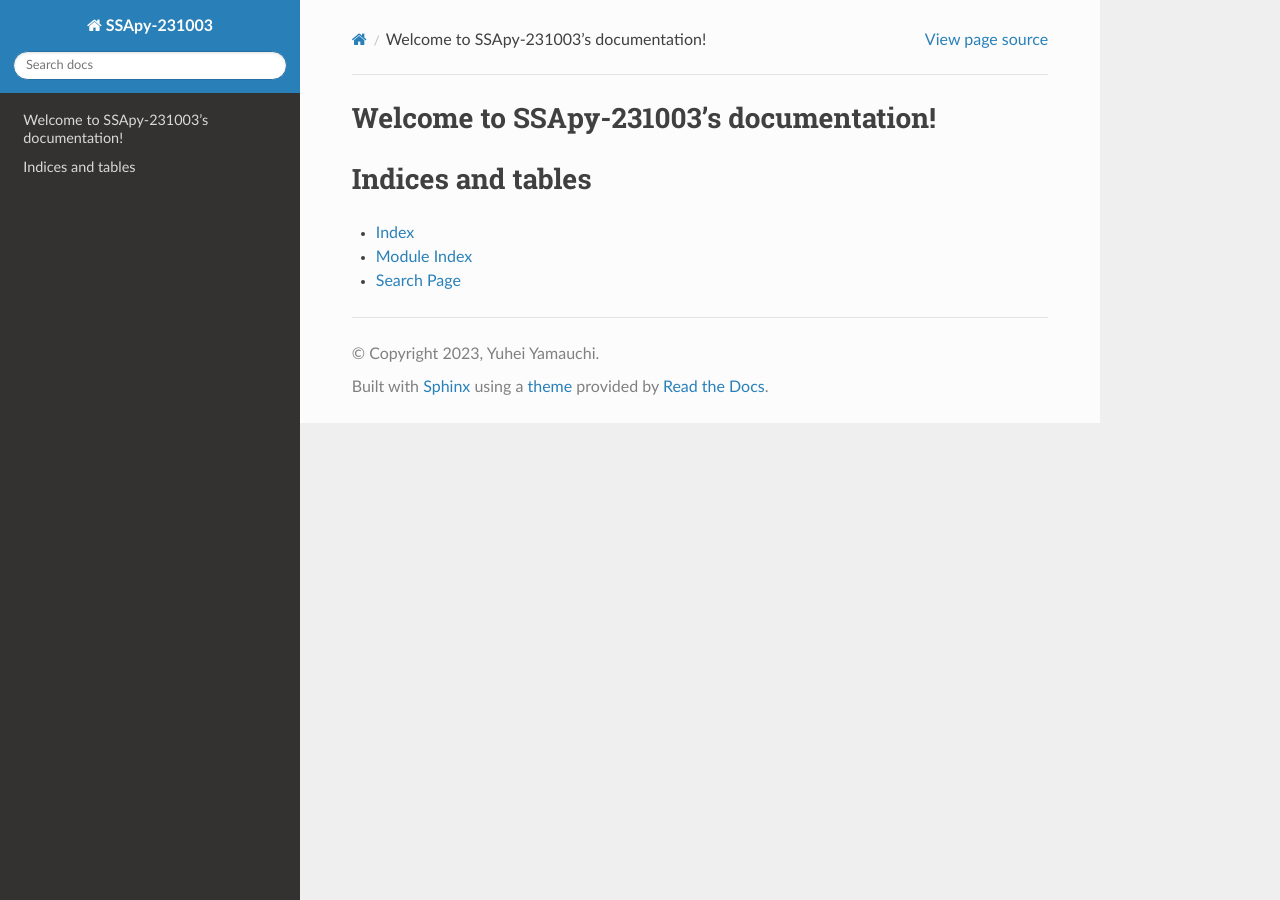
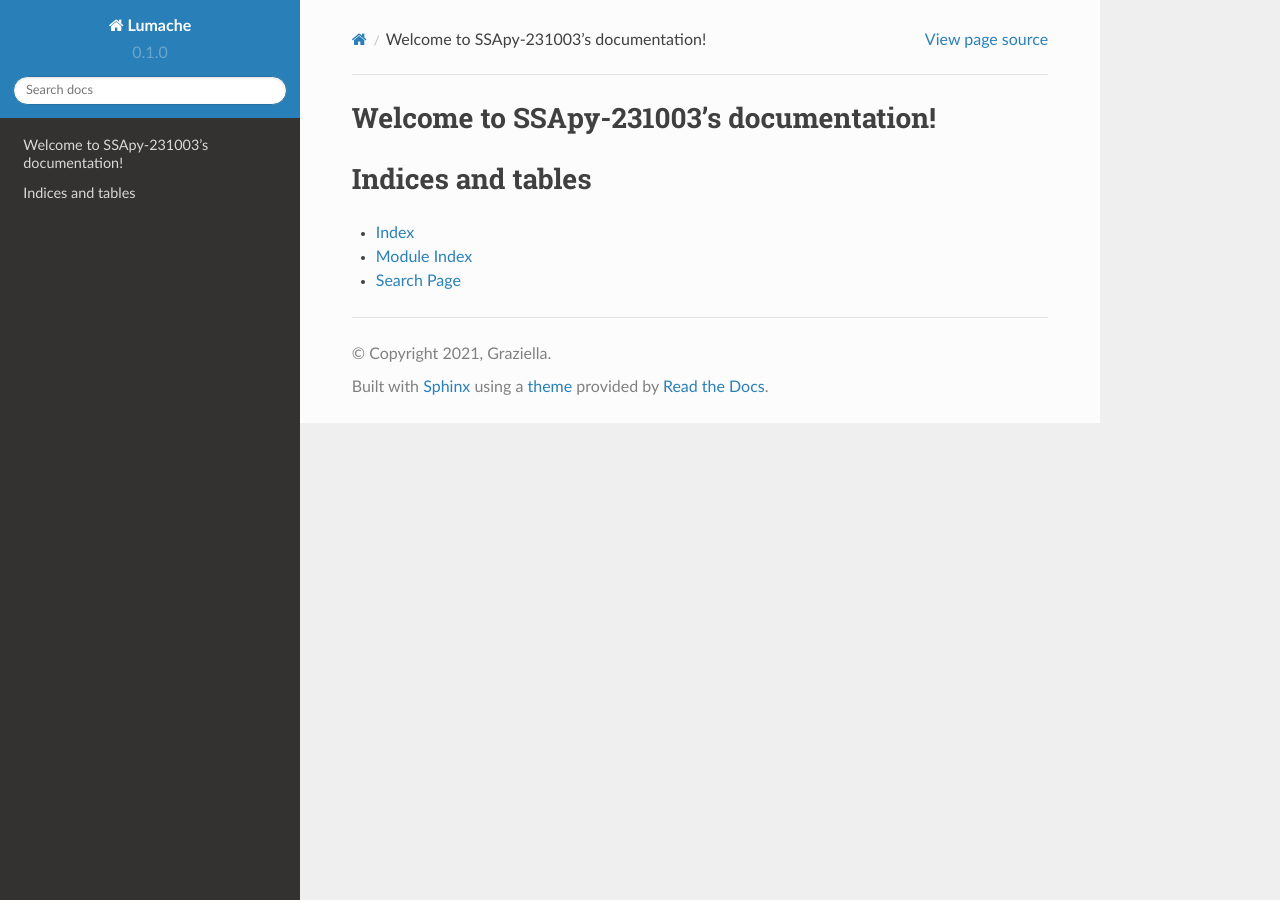
Before and after one commit to hishidagit/ibuffpy, a Sphinx documentation site: the page built from docs/source/index.rst, in a window 1280 px wide. Built offline with Sphinx 7.4.7 and the Read the Docs theme 2.0.0, drawn with Linux system fonts in a browser that asks for light colours; some of the changed lines change nothing that is shown.

Commit message:
change confpy

```diff
--- a/docs/source/conf.py
+++ b/docs/source/conf.py
@@ -1,53 +1,35 @@
 # Configuration file for the Sphinx documentation builder.
-#
-# This file only contains a selection of the most common options. For a full
-# list see the documentation:
-# https://www.sphinx-doc.org/en/master/usage/configuration.html
 
-# -- Path setup --------------------------------------------------------------
+# -- Project information
 
-# If extensions (or modules to document with autodoc) are in another directory,
-# add these directories to sys.path here. If the directory is relative to the
-# documentation root, use os.path.abspath to make it absolute, like shown here.
-#
-# import os
-# import sys
-# sys.path.insert(0, os.path.abspath('.'))
+project = 'Lumache'
+copyright = '2021, Graziella'
+author = 'Graziella'
 
+release = '0.1'
+version = '0.1.0'
 
-# -- Project information -----------------------------------------------------
+# -- General configuration
 
-project = 'SSApy-231003'
-copyright = '2023, Yuhei Yamauchi'
-author = 'Yuhei Yamauchi'
-
-
-# -- General configuration ---------------------------------------------------
-
-# Add any Sphinx extension module names here, as strings. They can be
-# extensions coming with Sphinx (named 'sphinx.ext.*') or your custom
-# ones.
 extensions = [
+    'sphinx.ext.duration',
+    'sphinx.ext.doctest',
+    'sphinx.ext.autodoc',
+    'sphinx.ext.autosummary',
+    'sphinx.ext.intersphinx',
 ]
 
-# Add any paths that contain templates here, relative to this directory.
+intersphinx_mapping = {
+    'python': ('https://docs.python.org/3/', None),
+    'sphinx': ('https://www.sphinx-doc.org/en/master/', None),
+}
+intersphinx_disabled_domains = ['std']
+
 templates_path = ['_templates']
 
-# List of patterns, relative to source directory, that match files and
-# directories to ignore when looking for source files.
-# This pattern also affects html_static_path and html_extra_path.
-exclude_patterns = []
+# -- Options for HTML output
 
+html_theme = 'sphinx_rtd_theme'
 
-# -- Options for HTML output -------------------------------------------------
-
-# The theme to use for HTML and HTML Help pages.  See the documentation for
-# a list of builtin themes.
-#
-#html_theme = 'alabaster'
-html_theme ='sphinx_rtd_theme'#変更山内231003
-
-# Add any paths that contain custom static files (such as style sheets) here,
-# relative to this directory. They are copied after the builtin static files,
-# so a file named "default.css" will overwrite the builtin "default.css".
-html_static_path = ['_static']
+# -- Options for EPUB output
+epub_show_urls = 'footnote'
```
Also changed, not shown: 1 other file.
